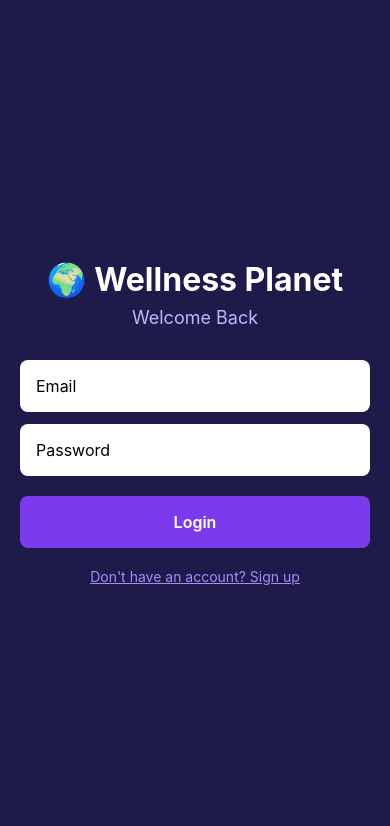
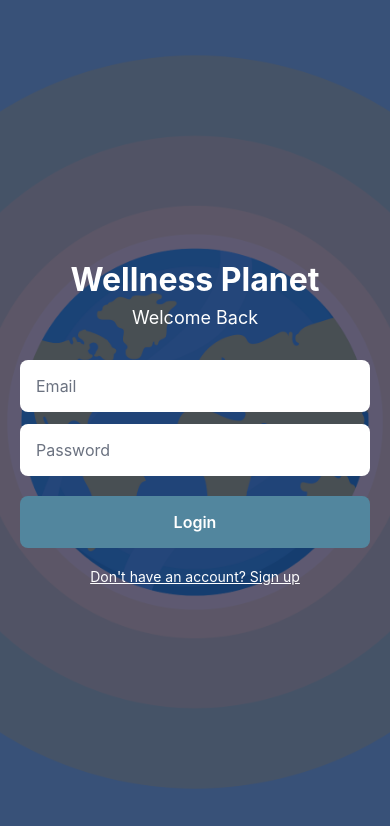
Before and after one commit to noororork/planet-pal, a React Native app: screen / in a window 390 px wide. Shown: the top 826 px of the page. Built offline with nearby package versions, Linux system fonts and the light colour scheme; no server answers.

Commit message:
Added login and signup styling

```diff
--- a/pages/login.js
+++ b/pages/login.js
@@ -5,7 +5,8 @@ import {
   View,
   TextInput,
   TouchableOpacity,
-  Alert
+  Alert,
+  ImageBackground // <-- Added ImageBackground
 } from 'react-native';
 import { auth, db } from '../firebaseConfig';
 import { signInWithEmailAndPassword } from 'firebase/auth';
@@ -47,13 +48,19 @@ export default function LoginScreen({ onNavigateToSignUp, onLoginSuccess }) {
   };
 
   return (
-    <View style={styles.container}>
-      <Text style={styles.title}>🌍 Wellness Planet</Text>
+    <ImageBackground
+      source={require('../resources/9.png')} // Replace with your actual image path if different
+      style={styles.background}
+      resizeMode="cover"
+    >
+      <View style={styles.contentContainer}>
+        <Text style={styles.title}>Wellness Planet</Text>
         <Text style={styles.subtitle}>Welcome Back</Text>
 
         <TextInput
           style={styles.input}
           placeholder="Email"
+          placeholderTextColor="#6B7280" // Placeholder color from the second file
           value={email}
           onChangeText={setEmail}
           keyboardType="email-address"
@@ -63,6 +70,7 @@ export default function LoginScreen({ onNavigateToSignUp, onLoginSuccess }) {
         <TextInput
           style={styles.input}
           placeholder="Password"
+          placeholderTextColor="#6B7280" // Placeholder color from the second file
           value={password}
           onChangeText={setPassword}
           secureTextEntry
@@ -78,13 +86,21 @@ export default function LoginScreen({ onNavigateToSignUp, onLoginSuccess }) {
           </Text>
         </TouchableOpacity>
       </View>
+    </ImageBackground>
   );
 }
 
 const styles = StyleSheet.create({
-  container: {
+  // Styles from the second file
+  background: {
     flex: 1,
-    backgroundColor: '#1E1B4B',
+    width: '100%',
+    height: '100%',
+  },
+  contentContainer: {
+    flex: 1,
+    // Semi-transparent overlay for text readability over the image
+    backgroundColor: 'rgba(30, 27, 75, 0.7)', // Darker overlay
     alignItems: 'center',
     justifyContent: 'center',
     padding: 20,
@@ -97,7 +113,7 @@ const styles = StyleSheet.create({
   },
   subtitle: {
     fontSize: 18,
-    color: '#C4B5FD',
+    color: '#fff', // White subtitle for contrast
     marginBottom: 32,
   },
   input: {
@@ -107,10 +123,11 @@ const styles = StyleSheet.create({
     borderRadius: 8,
     marginBottom: 12,
     fontSize: 16,
+    color: '#1E1B4B', // Ensure input text is dark
   },
   button: {
     width: '100%',
-    backgroundColor: '#7C3AED',
+    backgroundColor: '#52869eff', // Button color from the second file
     padding: 16,
     borderRadius: 8,
     alignItems: 'center',
@@ -122,7 +139,7 @@ const styles = StyleSheet.create({
     fontWeight: '600',
   },
   link: {
-    color: '#A78BFA',
+    color: '#fff', // White link color for contrast
     marginTop: 20,
     fontSize: 14,
     textDecorationLine: 'underline',
--- a/pages/signup.js
+++ b/pages/signup.js
@@ -5,7 +5,8 @@ import {
   View,
   TextInput,
   TouchableOpacity,
-  Alert
+  Alert,
+  ImageBackground // <-- Added ImageBackground
 } from 'react-native';
 import { auth, db } from '../firebaseConfig';
 import { createUserWithEmailAndPassword } from 'firebase/auth';
@@ -27,7 +28,7 @@ export default function SignUpScreen({ onNavigateToLogin, onSignUpSuccess }) {
       const userCredential = await createUserWithEmailAndPassword(auth, email, password);
       const userId = userCredential.user.uid;
 
-      // Save user data to Firestore
+      // Save user data to Firestore (Functionality preserved from file 1)
       await setDoc(doc(db, 'users', userId), {
         planetName: planetName,
         displayName: displayName,
@@ -44,13 +45,19 @@ export default function SignUpScreen({ onNavigateToLogin, onSignUpSuccess }) {
   };
 
   return (
-    <View style={styles.container}>
-      <Text style={styles.title}>🌍 Wellness Planet</Text>
+    <ImageBackground
+      source={require('../resources/9.png')} // Replace with your actual image path if different
+      style={styles.background}
+      resizeMode="cover"
+    >
+      <View style={styles.contentContainer}>
+        <Text style={styles.title}>Wellness Planet</Text>
         <Text style={styles.subtitle}>Create Account</Text>
 
         <TextInput
           style={styles.input}
           placeholder="Display Name (for friends to find you)"
+          placeholderTextColor="#6B7280"
           value={displayName}
           onChangeText={setDisplayName}
         />
@@ -58,6 +65,7 @@ export default function SignUpScreen({ onNavigateToLogin, onSignUpSuccess }) {
         <TextInput
           style={styles.input}
           placeholder="Planet Name"
+          placeholderTextColor="#6B7280"
           value={planetName}
           onChangeText={setPlanetName}
         />
@@ -65,6 +73,7 @@ export default function SignUpScreen({ onNavigateToLogin, onSignUpSuccess }) {
         <TextInput
           style={styles.input}
           placeholder="Email"
+          placeholderTextColor="#6B7280"
           value={email}
           onChangeText={setEmail}
           keyboardType="email-address"
@@ -74,6 +83,7 @@ export default function SignUpScreen({ onNavigateToLogin, onSignUpSuccess }) {
         <TextInput
           style={styles.input}
           placeholder="Password"
+          placeholderTextColor="#6B7280"
           value={password}
           onChangeText={setPassword}
           secureTextEntry
@@ -89,13 +99,21 @@ export default function SignUpScreen({ onNavigateToLogin, onSignUpSuccess }) {
           </Text>
         </TouchableOpacity>
       </View>
+    </ImageBackground>
   );
 }
 
+// Styles are copied from the second file for consistency
 const styles = StyleSheet.create({
-  container: {
+  background: {
     flex: 1,
-    backgroundColor: '#1E1B4B',
+    width: '100%',
+    height: '100%',
+  },
+  contentContainer: {
+    flex: 1,
+    // Semi-transparent overlay for text readability over the image
+    backgroundColor: 'rgba(30, 27, 75, 0.7)',
     alignItems: 'center',
     justifyContent: 'center',
     padding: 20,
@@ -108,7 +126,7 @@ const styles = StyleSheet.create({
   },
   subtitle: {
     fontSize: 18,
-    color: '#C4B5FD',
+    color: '#fff',
     marginBottom: 32,
   },
   input: {
@@ -118,10 +136,11 @@ const styles = StyleSheet.create({
     borderRadius: 8,
     marginBottom: 12,
     fontSize: 16,
+    color: '#1E1B4B', // Ensure input text is dark
   },
   button: {
     width: '100%',
-    backgroundColor: '#7C3AED',
+    backgroundColor: '#52869eff', // Button color from the second file
     padding: 16,
     borderRadius: 8,
     alignItems: 'center',
@@ -133,7 +152,7 @@ const styles = StyleSheet.create({
     fontWeight: '600',
   },
   link: {
-    color: '#A78BFA',
+    color: '#fff', // White link color for contrast
     marginTop: 20,
     fontSize: 14,
     textDecorationLine: 'underline',
```
Lines whose indentation alone changed are shown as unchanged.
